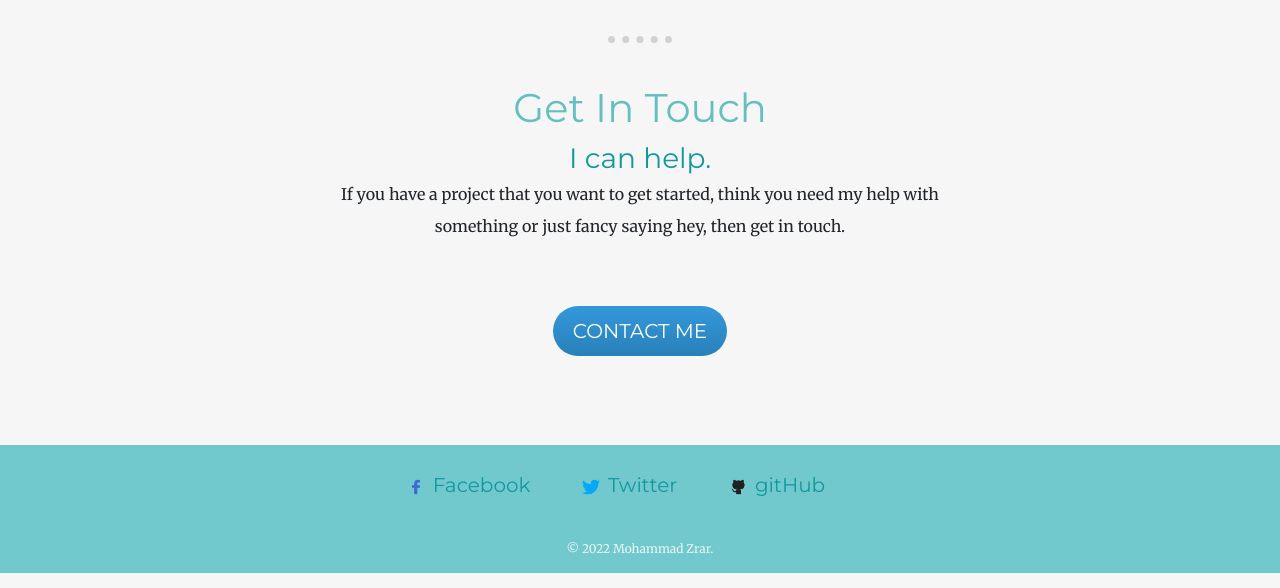
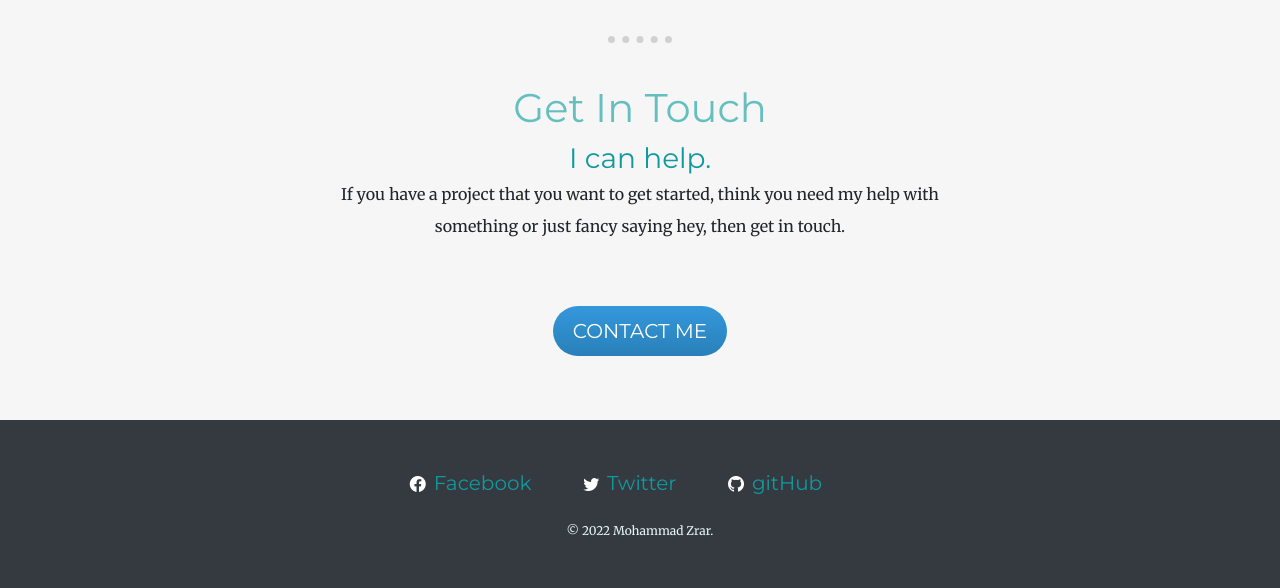
Before and after one commit to Mohammad-Zrar/CV, a plain HTML site: page index.html in a window 1280 px wide. Shown: the part 2099-2687 px from the top of the page. Drawn offline with nearby package versions, Linux system fonts and the light colour scheme; files whose address does not match are found by name.

Commit message:
fix the footer and change back the color of top container

```diff
--- a/css/styles.css
+++ b/css/styles.css
@@ -64,8 +64,7 @@ hr {
 
 .top-container {
    /*#E3FDFD */
-   background-image: linear-gradient(to bottom right , rgb(240, 255, 66), #E3FDFD, #71C9CE,
-      #E3FDFD);
+   background: #E3FDFD;
     position: relative;
     padding-top: 100px;
     width: 100%;
@@ -86,11 +85,7 @@ hr {
 }
 
 
-.bottom-container {
-    background-color: #71C9CE;
-    line-height: 4;
-    margin: 25px 0 0 0;
-}
+
 
 .c {
     margin: 0;
@@ -186,9 +181,9 @@ img {
 
 }
 
-.icons {
-    height: 18px;
-}
+
+
+
 
 @media only screen and (max-width: 675px) {
     h1 {
@@ -211,14 +206,14 @@ img {
         width: 150%;
 
     }
+
+    footer {
+      width: 160%;
+    }
        body>div.middle-container>div.profile>p {
          padding-left: 15px;
        }
 
-    .bottom-container {
-        width: 160%;
-        padding-left: 20px;
-    }
     .top-cloud {
         visibility: hidden;
     }
--- a/index.html
+++ b/index.html
@@ -15,7 +15,8 @@
   <link rel="preconnect" href="https://fonts.gstatic.com" crossorigin>
   <link href="https://fonts.googleapis.com/css2?family=Merriweather&family=Montserrat&family=Sacramento&display=swap"
     rel="stylesheet">
-
+   <!-- Option 1: Include in HTML -->
+   <link rel="stylesheet" href="https://cdn.jsdelivr.net/npm/bootstrap-icons@1.3.0/font/bootstrap-icons.css">
 
    <title>Mohammad Zrar</title>
 </head>
@@ -65,18 +66,20 @@
 
     </div>
   </div>
+  <footer class="p-5 bg-dark text-white text-center position-relative">
+      <div class="container bottom-container">
+         <i class="bi bi-facebook"></i>
+         <a href="https://www.facebook.com/mohamedzrar393" target="_blank">Facebook</a>
 
-  <div class="bottom-container">
-    <img class="icons" src="images/facebook.png" alt="facebook-icon">
-    <a class="footer-link" href="https://www.facebook.com/mohamedzrar393" target="_blank">Facebook</a>
+         <i class="bi bi-twitter"></i>
+         <a  href="https://twitter.com/mohammad_zrar" target="_blank">Twitter</a>
 
-    <img class="icons" src="images/twitter.png" alt="twitter-icon">
-    <a class="footer-link" href="https://twitter.com/mohammad_zrar" target="_blank">Twitter</a>
+         <i class="bi bi-github"></i>
+         <a  href="https://github.com/mohammad-zrar" target="_blank">gitHub</a>
+         <p class="c pt-4">© 2022 Mohammad Zrar.</p>
+      </div>
+  </footer>
 
-    <img class="icons" src="images/github.png" alt="github-icon">
-    <a class="footer-link" href="https://github.com/mohammad-zrar" target="_blank">gitHub</a>
-    <p class="c">© 2022 Mohammad Zrar.</p>
-  </div>
 <!-- Bootsrap script -->
 <script src="https://code.jquery.com/jquery-3.3.1.slim.min.js"
    integrity="sha384-q8i/X+965DzO0rT7abK41JStQIAqVgRVzpbzo5smXKp4YfRvH+8abtTE1Pi6jizo" crossorigin="anonymous"></script>
@@ -84,6 +87,7 @@
    integrity="sha384-ZMP7rVo3mIykV+2+9J3UJ46jBk0WLaUAdn689aCwoqbBJiSnjAK/l8WvCWPIPm49" crossorigin="anonymous"></script>
 <script src="https://cdn.jsdelivr.net/npm/bootstrap@4.1.3/dist/js/bootstrap.min.js"
    integrity="sha384-ChfqqxuZUCnJSK3+MXmPNIyE6ZbWh2IMqE241rYiqJxyMiZ6OW/JmZQ5stwEULTy" crossorigin="anonymous"></script>
+
 </body>
 
 </html>
```
